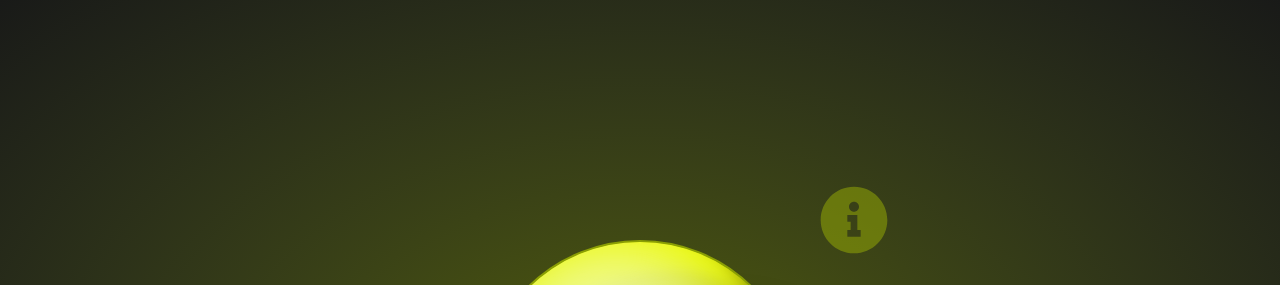
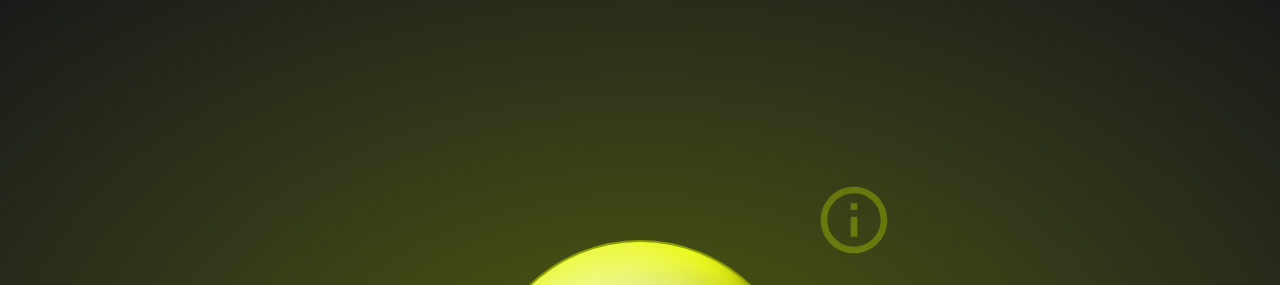
Before and after one commit to dmaison/portfolio, a website built with Vite: page index.html in a window 1280 px wide. Shown: the top 285 px of the page. Built offline with nearby package versions, Linux system fonts and the light colour scheme.

Commit message:
consistency

```diff
--- a/index.html
+++ b/index.html
@@ -17,7 +17,7 @@
     <nav>
       <a href="#about" aria-label="About">
         <svg xmlns="http://www.w3.org/2000/svg" viewBox="0 0 24 24" fill="currentColor">
-          <path d="M12 22C6.47715 22 2 17.5228 2 12C2 6.47715 6.47715 2 12 2C17.5228 2 22 6.47715 22 12C22 17.5228 17.5228 22 12 22ZM12 9.5C12.8284 9.5 13.5 8.82843 13.5 8C13.5 7.17157 12.8284 6.5 12 6.5C11.1716 6.5 10.5 7.17157 10.5 8C10.5 8.82843 11.1716 9.5 12 9.5ZM14 15H13V10.5H10V12.5H11V15H10V17H14V15Z"></path>
+          <path d="M12 22C6.47715 22 2 17.5228 2 12C2 6.47715 6.47715 2 12 2C17.5228 2 22 6.47715 22 12C22 17.5228 17.5228 22 12 22ZM12 20C16.4183 20 20 16.4183 20 12C20 7.58172 16.4183 4 12 4C7.58172 4 4 7.58172 4 12C4 16.4183 7.58172 20 12 20ZM11 7H13V9H11V7ZM11 11H13V17H11V11Z"></path>
         </svg>
       </a>
       <a href="#experience" aria-label="Experience">
```
